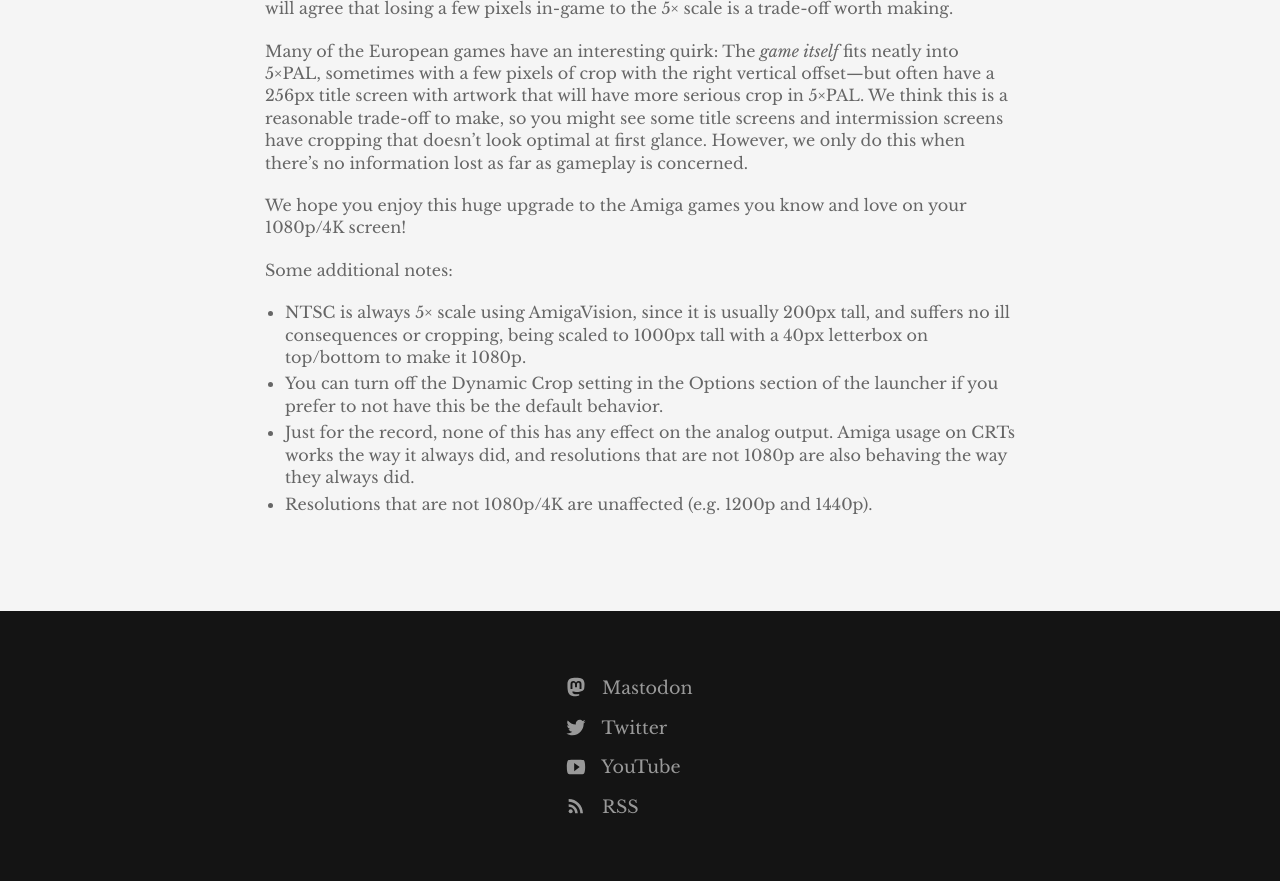
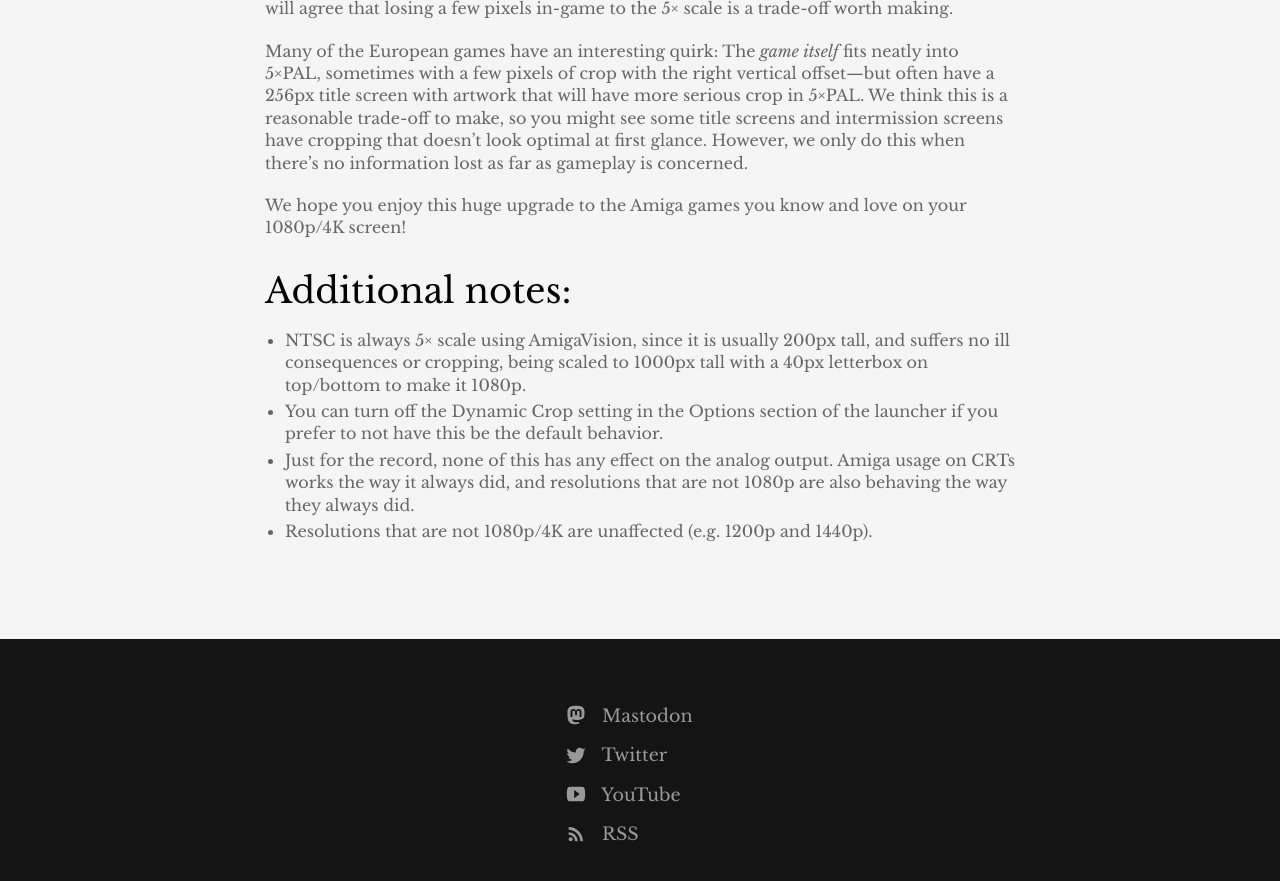
Before and after one commit to amigavision/amigavision.github.io, a Jekyll site: the page built from _posts/2021-03-13-2021.03.13.md, in a window 1280 px wide and 900 px high, scrolled down 4742 px. Shown: the top 881 px of the window. Built offline with Jekyll 4.4.1, drawn with Linux system fonts in a browser that asks for light colours.

Commit message:
Headline

```diff
--- a/_posts/2021-03-13-2021.03.13.md
+++ b/_posts/2021-03-13-2021.03.13.md
@@ -72,7 +72,7 @@
 
 We hope you enjoy this huge upgrade to the Amiga games you know and love on your 1080p/4K screen!
 
-Some additional notes:
+## Additional notes:
 
 * NTSC is always 5× scale using AmigaVision, since it is usually 200px tall, and suffers no ill consequences or cropping, being scaled to 1000px tall with a 40px letterbox on top/bottom to make it 1080p.
 * You can turn off the Dynamic Crop setting in the Options section of the launcher if you prefer to not have this be the default behavior.
```
